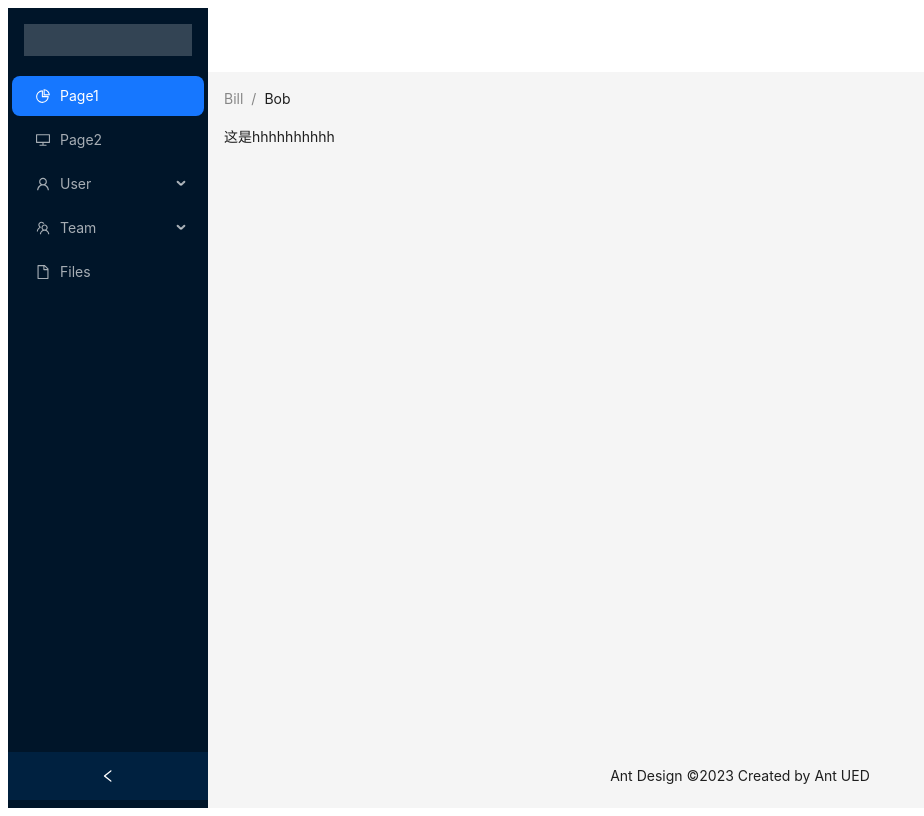
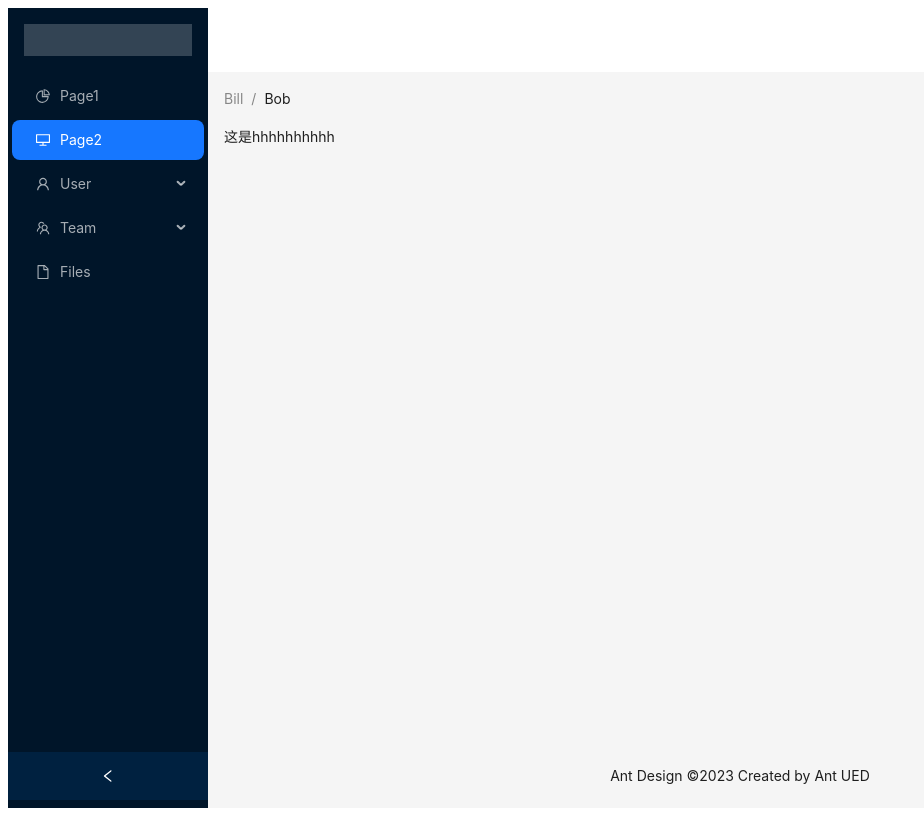
Before and after one commit to luckylark2000/xx-management, a React (Vite) app: page /page2 in a window 1280 px wide. Shown: the whole page, without its empty margins (0-924 px from the left). Built offline with nearby package versions, Linux system fonts and the light colour scheme.

Commit message:
menu and route code

```diff
--- a/src/components/MainMenu/index.tsx
+++ b/src/components/MainMenu/index.tsx
@@ -6,7 +6,7 @@ import {
     UserOutlined,
 } from '@ant-design/icons';
 import { Menu, MenuProps } from 'antd';
-import { useNavigate } from 'react-router-dom';
+import { Outlet, useLocation, useNavigate } from 'react-router-dom';
 
 type MenuItem = Required<MenuProps>['items'][number];
 function getItem(
@@ -25,10 +25,10 @@ function getItem(
 const items: MenuItem[] = [
     getItem('Page1', '/page1', <PieChartOutlined />),
     getItem('Page2', '/page2', <DesktopOutlined />),
-    getItem('User', 'sub1', <UserOutlined />, [
-        getItem('Tom', '3'),
-        getItem('Bill', '4'),
-        getItem('Alex', '5'),
+    getItem('User', '/user', <UserOutlined />, [
+        getItem('Admin', '/admin'),
+        getItem('Manager', '/manager'),
+        getItem('Staff', '/staff'),
     ]),
     getItem('Team', 'sub2', <TeamOutlined />, [getItem('Team 1', '6'), getItem('Team 2', '8')]),
     getItem('Files', '9', <FileOutlined />),
@@ -36,14 +36,16 @@ const items: MenuItem[] = [
 
 
 const MainMenu: React.FC = () => {
-    const navigateTo = useNavigate()
+    const navigateTo = useNavigate();
+    const currentLocation = useLocation();
+
     const menuClick = (e: { key: string }) => {
         navigateTo(e.key)
     }
     return (
         <Menu
             theme="dark"
-            defaultSelectedKeys={['/page1']}
+            defaultSelectedKeys={[currentLocation.pathname]}
             mode="inline"
             items={items}
             onClick={menuClick} />
--- a/src/main.tsx
+++ b/src/main.tsx
@@ -2,6 +2,9 @@ import React, { Suspense } from 'react'
 import ReactDOM from 'react-dom/client'
 import App from './view/App'
 import { BrowserRouter } from 'react-router-dom'
+
+//BrowserRouter实现路由在web页面上展现，少了就不能显示出来
+//Suspense用来帮助实现懒加载
 
 ReactDOM.createRoot(document.getElementById('root') as HTMLElement).render(
   <React.StrictMode>
--- a/src/router/index.tsx
+++ b/src/router/index.tsx
@@ -1,11 +1,21 @@
 import { Navigate } from "react-router-dom";
 import { lazy } from "react";
+const Home = lazy(() => import("../view/Home"));
 const Page1 = lazy(() => import("../view/Page1"));
 const Page2 = lazy(() => import("../view/Page2"));
-const routes = [{
+const Admin = lazy(() => import("../view/Admin"));
+const Manager = lazy(() => import("../view/Manager"));
+const Staff = lazy(() => import("../view/Staff"));
+
+const routes = [
+    {
         path: "/",
-    elment: <Navigate to="page1" />,
+        element: <Home />,
         children: [{
+            path: "*",//多余的都直接跳到第一个页面即可
+            element: <Navigate to="page1" />
+        },
+        {
             path: "page1",
             element: <Page1 />
         },
@@ -13,9 +23,25 @@ const routes = [{
             path: "page2",
             element: <Page2 />
         },
+        // {
+        //     path: "user",
+        //     element: <Navigate to="admin" />,
+        //     children: [
+        {
+            path: "admin",
+            element: <Admin />
+        },
+        {
+            path: "manager",
+            element: <Manager />
+        },
+        {
+            path: "staff",
+            element: <Staff />
+        },
+            //     ]
+            // },
         ]
-}, {
-    path: "*",
-    elment: <Navigate to="page1" />,
-}]
+    },
+]
 export default routes
--- /dev/null
+++ b/src/view/Admin/index.tsx
@@ -0,0 +1,6 @@
+const Admin = () => {
+    return (<div>
+        这是Admin
+    </div>)
+}
+export default Admin;
--- a/src/view/App.tsx
+++ b/src/view/App.tsx
@@ -1,34 +1,13 @@
 import React, { useState } from 'react';
-import { Breadcrumb, Layout, theme } from 'antd';
-import MainMenu from '../components/MainMenu';
 import router from "../router";
 import { useRoutes } from 'react-router-dom';
 
-const { Header, Content, Footer, Sider } = Layout;
-
 const App: React.FC = () => {
-  const [collapsed, setCollapsed] = useState(false);
-  const {
-    token: { colorBgContainer },
-  } = theme.useToken();
   const outlet = useRoutes(router);
-
   return (
-    <Layout style={{ minHeight: '100vh' }}>
-      <Sider collapsible collapsed={collapsed} onCollapse={(value) => setCollapsed(value)}>
-        <div style={{ height: 32, margin: 16, background: 'rgba(255, 255, 255, 0.2)' }} />
-        <MainMenu />
-
-      </Sider>
-      <Layout className="site-layout">
-        <Header style={{ padding: 0, background: colorBgContainer }} />
-        <Content style={{ margin: '0 16px' }}>
-          <Breadcrumb style={{ margin: '16px 0' }} items={[{ title: "Bill" }, { title: "Bob" }]} />
-          {outlet}
-        </Content>
-        <Footer style={{ textAlign: 'center' }}>Ant Design ©2023 Created by Ant UED</Footer>
-      </Layout>
-    </Layout>
+    <div className='app'>
+      {outlet}
+    </div>
   );
 };
 
--- /dev/null
+++ b/src/view/Home.tsx
@@ -0,0 +1,36 @@
+import React, { useState } from 'react';
+import { Breadcrumb, Layout, theme } from 'antd';
+import MainMenu from '../components/MainMenu';
+// import router from "../router";
+import { Outlet, useRoutes } from 'react-router-dom';
+
+const { Header, Content, Footer, Sider } = Layout;
+
+const App: React.FC = () => {
+    const [collapsed, setCollapsed] = useState(false);
+    const {
+        token: { colorBgContainer },
+    } = theme.useToken();
+    // const outlet = useRoutes(router);
+
+    return (
+        <Layout style={{ minHeight: '100vh' }}>
+            <Sider collapsible collapsed={collapsed} onCollapse={(value) => setCollapsed(value)}>
+                <div style={{ height: 32, margin: 16, background: 'rgba(255, 255, 255, 0.2)' }} />
+                <MainMenu />
+
+            </Sider>
+            <Layout className="site-layout">
+                <Header style={{ padding: 0, background: colorBgContainer }} />
+                <Content style={{ margin: '0 16px' }}>
+                    <Breadcrumb style={{ margin: '16px 0' }} items={[{ title: "Bill" }, { title: "Bob" }]} />
+                    {/* {outlet} */}
+                    <Outlet />
+                </Content>
+                <Footer style={{ textAlign: 'center' }}>Ant Design ©2023 Created by Ant UED</Footer>
+            </Layout>
+        </Layout>
+    );
+};
+
+export default App;
--- /dev/null
+++ b/src/view/Manager/index.tsx
@@ -0,0 +1,6 @@
+const Manager = () => {
+    return (<div>
+        这是Manager
+    </div>)
+}
+export default Manager;
--- /dev/null
+++ b/src/view/Staff/index.tsx
@@ -0,0 +1,6 @@
+const Staff = () => {
+    return (<div>
+        这是Staff
+    </div>)
+}
+export default Staff;
```
Lines whose indentation alone changed are shown as unchanged.
